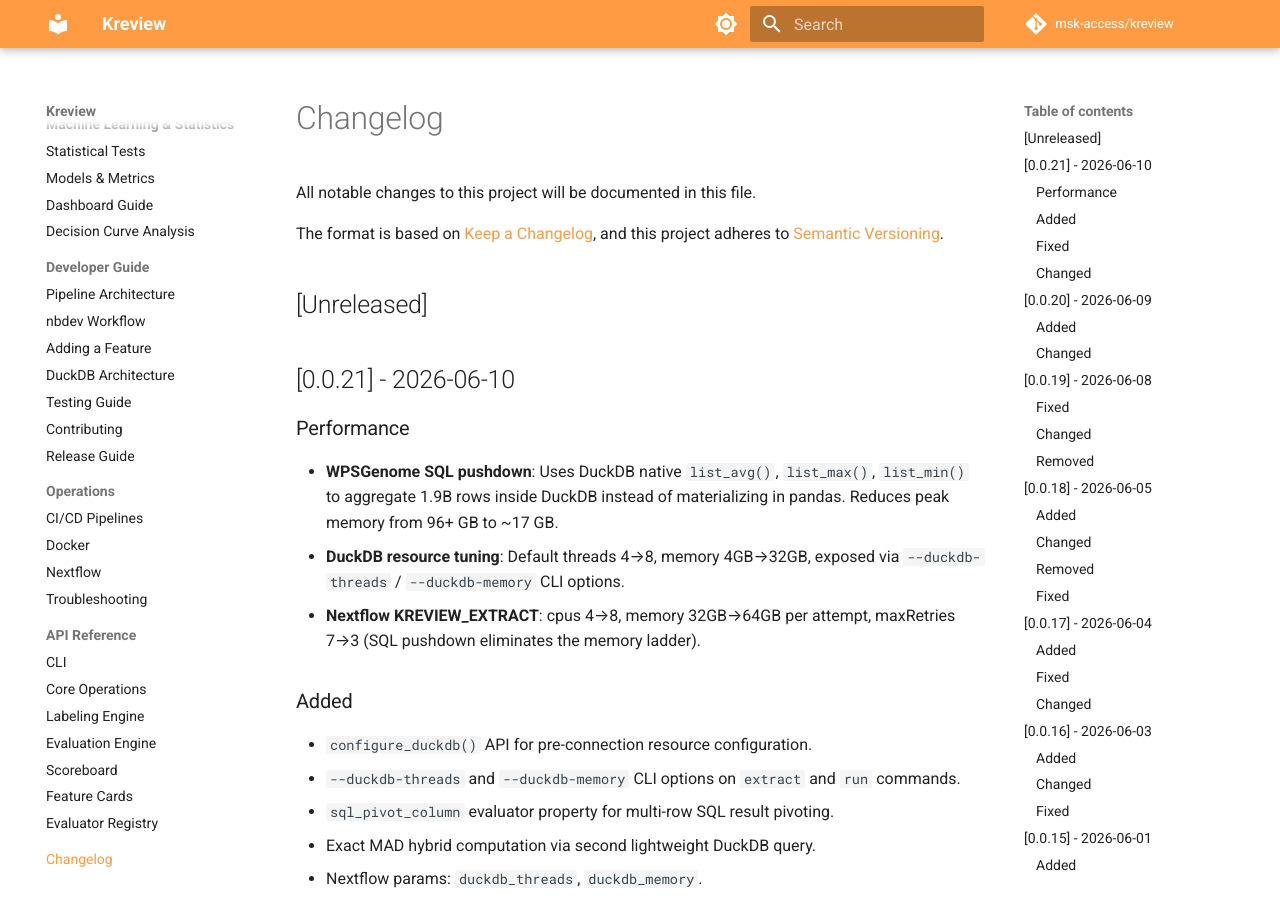
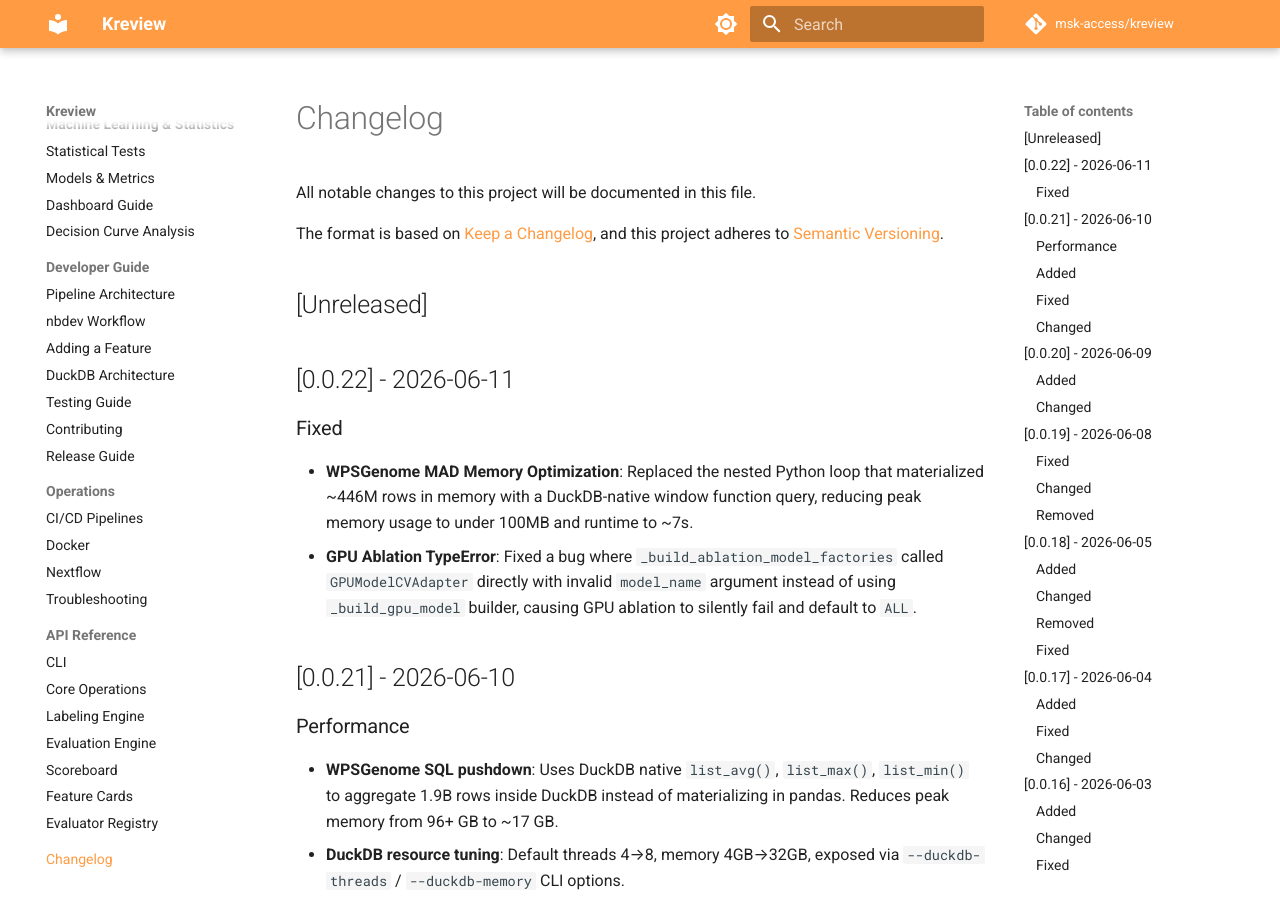
Before and after one commit to msk-access/kreview, an MkDocs documentation site: the page built from docs/changelog.md, in a window 1280 px wide and 900 px high. Built offline with MkDocs 1.6.1 and Material for MkDocs 9.7.7, drawn with Linux system fonts in a browser that asks for light colours; comment, search, counter and statistics services are not loaded; the version menu is left out.

Commit message:
release: v0.0.22

```diff
--- a/docs/changelog.md
+++ b/docs/changelog.md
@@ -6,6 +6,12 @@ The format is based on [Keep a Changelog](https://keepachangelog.com/en/1.0.0/),
 and this project adheres to [Semantic Versioning](https://semver.org/spec/v2.0.0.html).
 
 ## [Unreleased]
+
+## [0.0.22] - 2026-06-11
+
+### Fixed
+- **WPSGenome MAD Memory Optimization**: Replaced the nested Python loop that materialized ~446M rows in memory with a DuckDB-native window function query, reducing peak memory usage to under 100MB and runtime to ~7s.
+- **GPU Ablation TypeError**: Fixed a bug where `_build_ablation_model_factories` called `GPUModelCVAdapter` directly with invalid `model_name` argument instead of using `_build_gpu_model` builder, causing GPU ablation to silently fail and default to `ALL`.
 
 ## [0.0.21] - 2026-06-10
 
--- a/kreview/__init__.py
+++ b/kreview/__init__.py
@@ -1 +1 @@
-__version__ = "0.0.21"
+__version__ = "0.0.22"
```
Also changed, not shown: CHANGELOG.md (+6 -0 lines), 2 other files.
